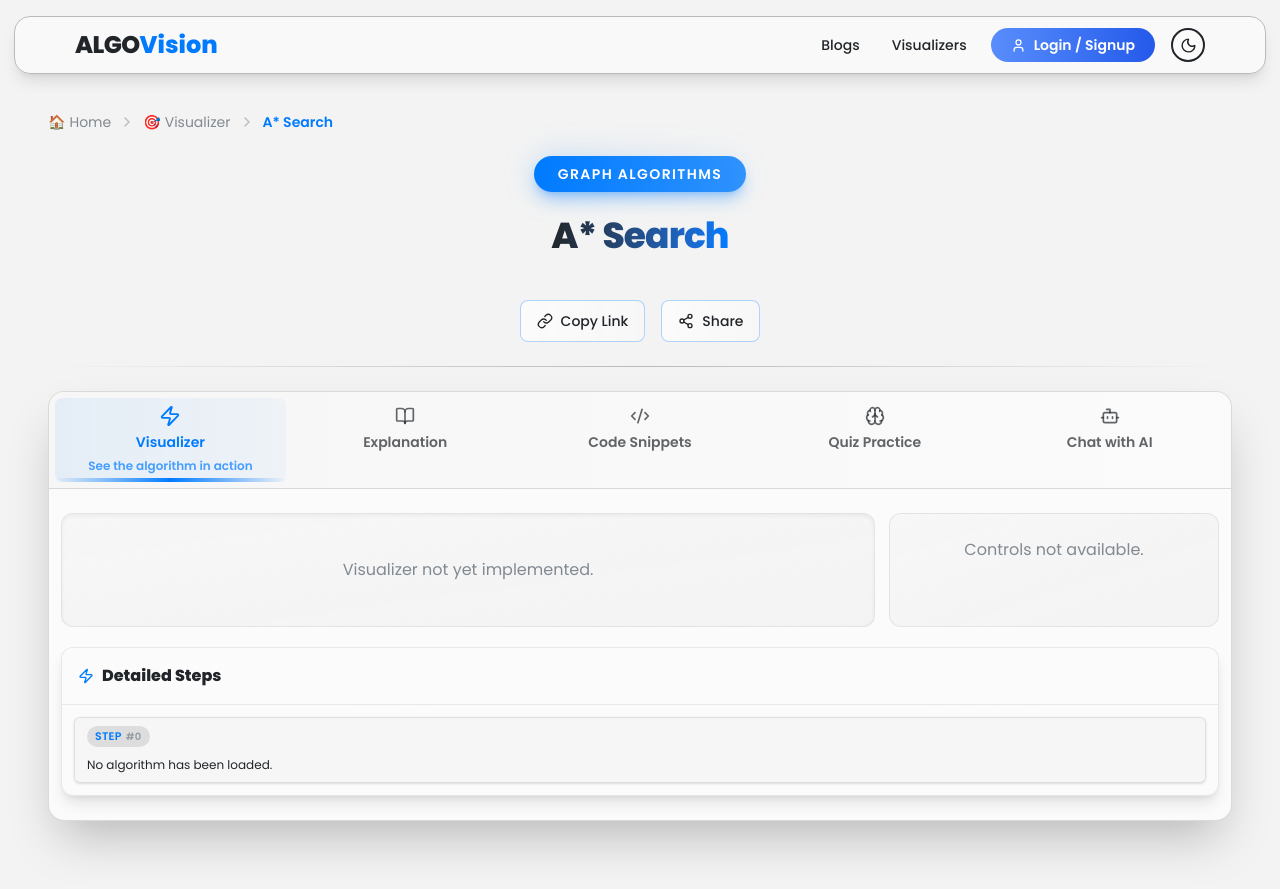
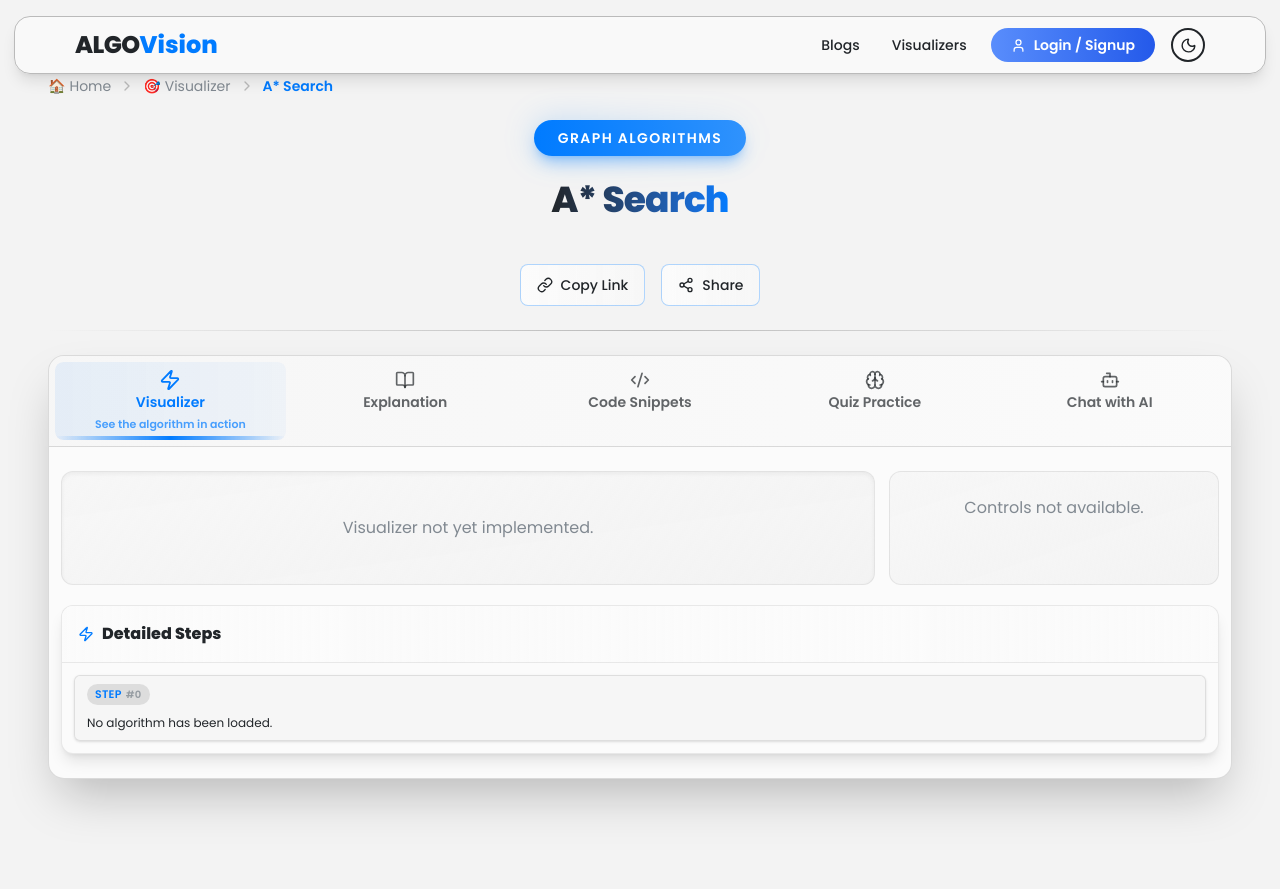
Before and after one commit to Abhinav-Mishra-7/DSA_Visualizer, a React (Vite) app: page /visualizers/a-star in a window 1280 px wide. After the commit the page ends 811 px from the top, so only its background shows below. Built offline with nearby package versions, Linux system fonts and the light colour scheme.

Commit message:
Updated Tabs Section for smaller devices

```diff
--- a/src/layouts/VisualizerLayout.jsx
+++ b/src/layouts/VisualizerLayout.jsx
@@ -144,7 +144,10 @@ export default function VisualizerLayout() {
   return (
     <div className="min-h-screen flex flex-col bg-background text-text-primary">
         <Navbar/>
-      <main ref={mainRef} className="flex-grow flex flex-col mt-11 gap-6 lg:px-12 md:px-8 px-6 py-17">
+      <main
+        ref={mainRef}
+        className="flex-grow flex flex-col mt-11 gap-4 lg:gap-6 lg:px-12 md:px-8 px-3 sm:px-5 py-4 sm:py-6 lg:py-8 min-h-0"
+      >
         {/* HEADER */}
         <header className="flex flex-col items-center text-center">
           <div className="w-full flex items-center text-sm text-text-secondary mb-6 gap-2 ">
@@ -267,10 +270,13 @@ export default function VisualizerLayout() {
             };
 
             return (
-              <div className="flex-grow flex flex-col gap-6 min-h-0">
-                <div className="flex-grow flex flex-col bg-card border border-border/50 rounded-2xl shadow-2xl overflow-hidden min-h-[400px] backdrop-blur-sm ">
+              <div className="flex-grow flex flex-col gap-4 min-h-0">
+                <div className="flex-grow min-h-0 flex flex-col bg-card border border-border/50 rounded-2xl shadow-2xl overflow-hidden backdrop-blur-sm">
                   {/* TABS */}
-                  <div ref={tabsRef} className="border-b border-border/50 flex-shrink-0 flex bg-gradient-to-r from-background/50 to-card/50 p-1.5 gap-1 z-40">
+                  <div
+                    ref={tabsRef}
+                    className="border-b border-border/50 flex-shrink-0 flex overflow-x-auto scrollbar-hide bg-gradient-to-r from-background/50 to-card/50 p-1.5 gap-1 z-40"
+                  >
                     {tabs.map(tab => {
                       const Icon = tab.icon;
                       const isActive = activeTab === tab.id;
@@ -278,7 +284,7 @@ export default function VisualizerLayout() {
                         <button
                           key={tab.id}
                           onClick={() => setActiveTab(tab.id)}
-                          className={`flex-1 relative group px-2 py-2 font-semibold transition-all duration-300 flex flex-col items-center justify-center gap-1.5 overflow-hidden cursor-pointer ${
+                          className={`relative group shrink-0 min-w-[112px] sm:min-w-[132px] md:flex-1 px-2 sm:px-3 py-2 font-semibold transition-all duration-300 flex flex-col items-center justify-center gap-1 overflow-hidden rounded-lg cursor-pointer ${
                             isActive
                               ? 'text-accent'
                               : 'text-text-primary/70 hover:text-text-primary'
@@ -295,12 +301,12 @@ export default function VisualizerLayout() {
                             }`}
                           />
 
-                          <span className="text-sm font-semibold">
+                          <span className="text-xs sm:text-sm font-semibold text-center leading-tight">
                             {tab.label}
                           </span>
 
                           <span
-                            className={`text-xs transition-all duration-300 ${
+                            className={`hidden lg:block text-[11px] text-center transition-all duration-300 ${
                               isActive
                                 ? 'text-accent/70 opacity-100'
                                 : 'text-text-secondary/50 opacity-0 group-hover:opacity-100'
@@ -368,7 +374,7 @@ export default function VisualizerLayout() {
                     </div>
                   )} */}
                   {activeTab === 'explanation' && (
-                    <div className="flex-grow flex justify-center md:p-4 lg:p-8 p-2 overflow-y-auto">
+                    <div className="flex-grow min-h-0 flex justify-center md:p-4 lg:p-8 p-2 overflow-y-auto">
                       {ExplanationComponent && <ExplanationComponent />}
                     </div>
                   )}
@@ -380,7 +386,7 @@ export default function VisualizerLayout() {
 
                   {/* Quiz Tab */}
                   <div
-                    className={activeTab === 'quiz' ? 'flex-grow flex' : 'hidden'}
+                    className={activeTab === 'quiz' ? 'flex-grow min-h-0 flex' : 'hidden'}
                   >
                     <QuizComponent algorithm={algorithm} isActive={activeTab === 'quiz'} />
                   </div>
```
Also changed, not shown: src/components/quiz/QuizComponent.jsx (+22 -23 lines).
